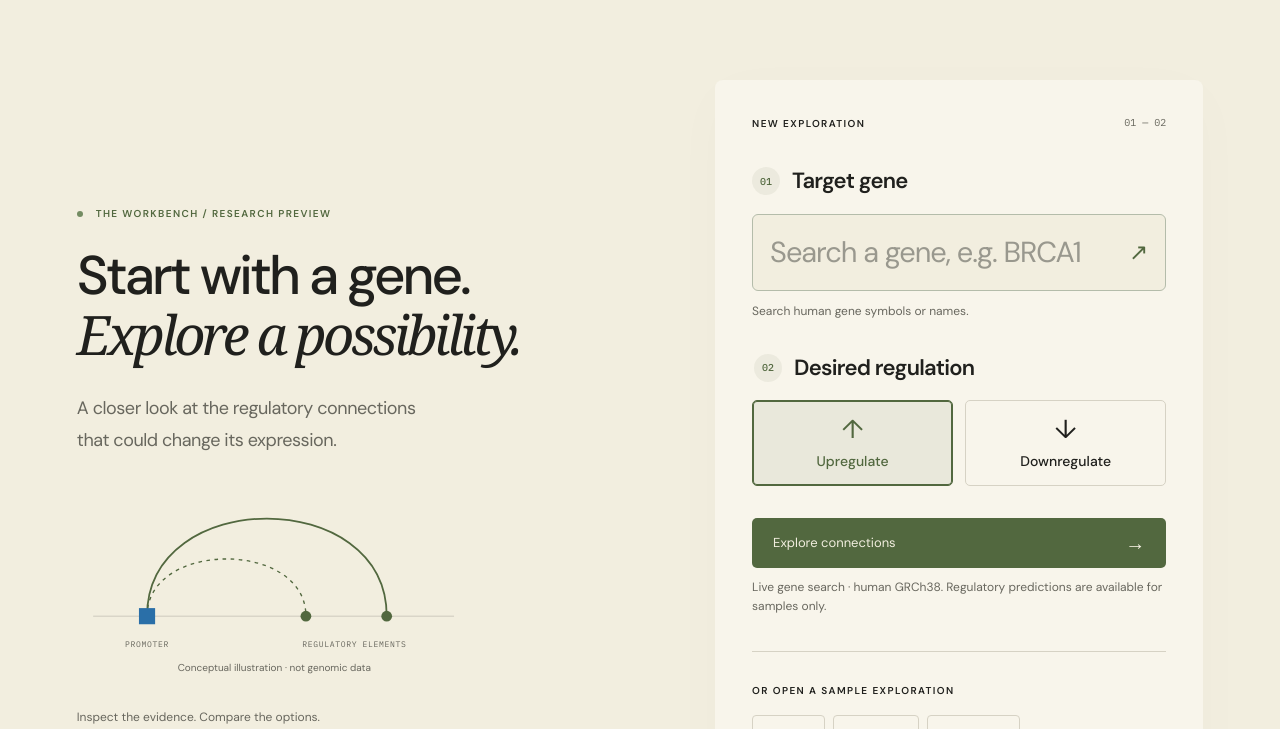
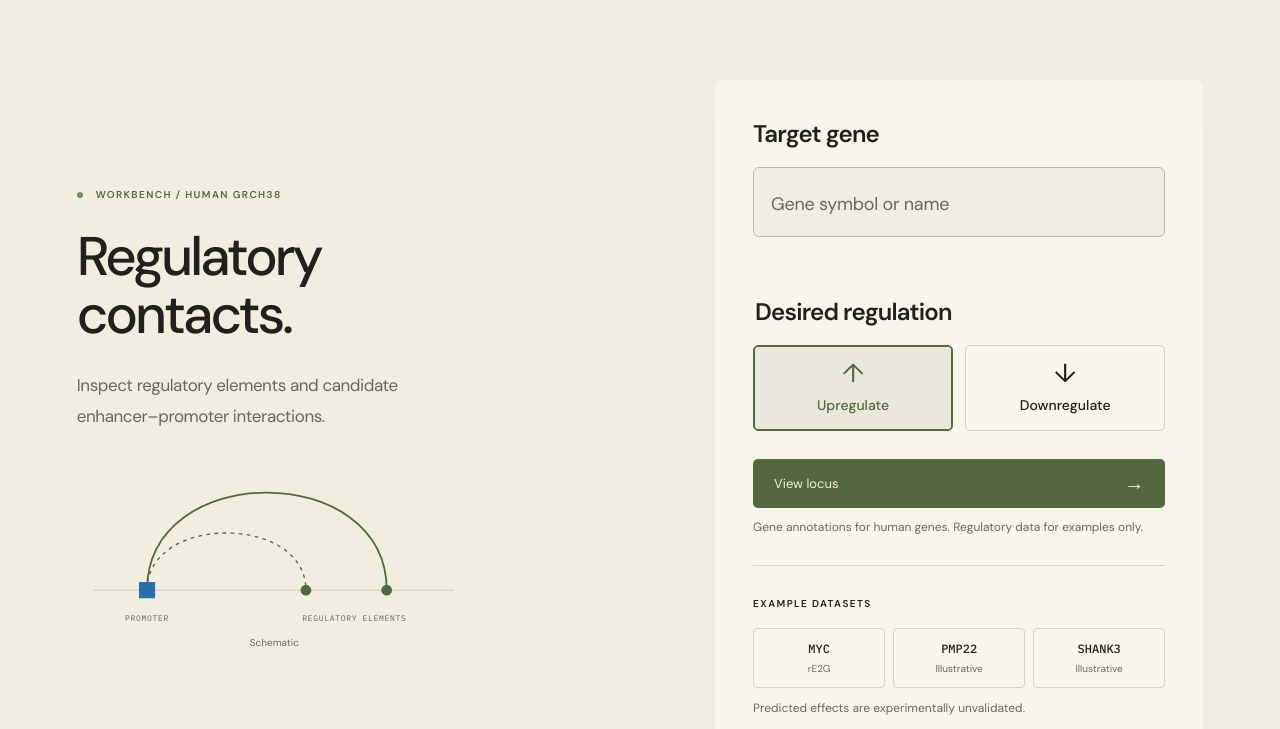
Before and after one commit to nathnwe/hack-anthropic-modal-2026, an Astro site in the folder site/: page /hack-anthropic-modal-2026/workbench in a window 1280 px wide. Shown: the part 71-800 px from the top of the page. Built offline with nearby package versions, Linux system fonts and the light colour scheme; Astro itself is replaced by a stand-in of ours.

Commit message:
Simplify workbench copy and clarify example data

```diff
--- a/site/src/pages/workbench.astro
+++ b/site/src/pages/workbench.astro
@@ -14,16 +14,16 @@ const records = Object.values(
   <div class="workbench-shell page-shell">
     <div class="workbench-intro">
       <p class="eyebrow">
-        <span class="status-dot"></span> The workbench / Research preview
+        <span class="status-dot"></span> Workbench / Human GRCh38
       </p>
       <h1>
-        Start with a gene.
+        Regulatory
         <br />
-        <em>Explore a possibility.</em>
+        contacts.
       </h1>
       <p class="lead">
-        A closer look at the regulatory connections
-        <br class="desktop-break" /> that could change its expression.
+        Inspect regulatory elements and candidate enhancer–promoter
+        interactions.
       </p>
       <div class="mini-loop" aria-hidden="true">
         <svg viewBox="0 0 440 180" fill="none">
@@ -49,21 +49,10 @@ const records = Object.values(
             REGULATORY ELEMENTS
           </text>
         </svg>
-        <span class="small muted">
-          Conceptual illustration · not genomic data
-        </span>
+        <span class="small muted">Schematic</span>
       </div>
-      <p class="workbench-footnote">
-        Inspect the evidence. Compare the options.
-        <br />
-        Keep the unknowns in view.
-      </p>
     </div>
     <div class="query-panel">
-      <div class="panel-heading">
-        <span class="eyebrow">New exploration</span>
-        <span class="mono muted">01 — 02</span>
-      </div>
       <form
         id="query-form"
         action={`${base}/results/`}
@@ -71,7 +60,7 @@ const records = Object.values(
         data-symbols={JSON.stringify(records.map((r) => r.gene.symbol))}
       >
         <label class="field-label" for="gene">
-          <span class="mono">01</span> Target gene
+          Target gene
         </label>
         <div class="gene-input-wrap">
           <input
@@ -81,14 +70,13 @@ const records = Object.values(
             aria-autocomplete="list"
             aria-expanded="false"
             aria-controls="gene-suggestions"
-            placeholder="Search a gene, e.g. BRCA1"
+            placeholder="Gene symbol or name"
             required
             maxlength="60"
             autocomplete="off"
             spellcheck="false"
-            aria-describedby="gene-help form-error"
+            aria-describedby="gene-help dataset-scope form-error"
           />
-          <span aria-hidden="true">↗</span>
         </div>
         <input id="gene-source" name="source" value="reference" type="hidden" />
         <ul
@@ -98,13 +86,9 @@ const records = Object.values(
           aria-label="Human gene suggestions"
           hidden
         ></ul>
-        <p class="small muted" id="gene-help" aria-live="polite">
-          Search human gene symbols or names.
-        </p>
+        <p class="small muted" id="gene-help" aria-live="polite"></p>
         <fieldset class="direction-fieldset">
-          <legend class="field-label">
-            <span class="mono">02</span> Desired regulation
-          </legend>
+          <legend class="field-label">Desired regulation</legend>
           <div class="direction-options">
             <label>
               <input type="radio" name="intent" value="up" checked />
@@ -122,15 +106,14 @@ const records = Object.values(
         </fieldset>
         <p class="form-error" id="form-error" role="alert" hidden></p>
         <button class="button dark submit-button" type="submit">
-          Explore connections <span aria-hidden="true">→</span>
+          View locus <span aria-hidden="true">→</span>
         </button>
-        <p class="small muted">
-          Live gene search · human GRCh38. Regulatory predictions are available
-          for samples only.
+        <p class="small muted" id="dataset-scope">
+          Gene annotations for human genes. Regulatory data for examples only.
         </p>
       </form>
       <div class="example-picker">
-        <span class="eyebrow">Or open a sample exploration</span>
+        <span class="eyebrow">Example datasets</span>
         <div class="example-buttons">
           {records.map((r) => (
             <button
@@ -145,22 +128,15 @@ const records = Object.values(
                     : "up"
               }
             >
-              {r.gene.symbol}
-              <span aria-hidden="true">↗</span>
+              <strong>{r.gene.symbol}</strong>
+              <span>{r.gene.symbol === "MYC" ? "rE2G" : "Illustrative"}</span>
             </button>
           ))}
         </div>
-        <p id="example-status" class="small muted" aria-live="polite">
-          Sample data for exploring the interface.
+        <p class="small muted">
+          Predicted effects are experimentally unvalidated.
         </p>
       </div>
-      <p class="placeholder-note">
-        <span aria-hidden="true">◇</span>
-        <span>
-          <strong>Know your source.</strong> Sample predictions are unvalidated.
-          Illustrative records remain labelled.
-        </span>
-      </p>
     </div>
   </div>
   <script src="../scripts/workbench.ts"></script>
--- a/site/src/scripts/workbench.ts
+++ b/site/src/scripts/workbench.ts
@@ -19,8 +19,7 @@ function cancel() {
   clearTimeout(timer);
   controller?.abort();
   close();
-  if (status.textContent === "Searching human genes…")
-    status.textContent = "Search human gene symbols or names.";
+  if (status.textContent === "Searching…") status.textContent = "";
 }
 function choose(index: number) {
   input.value = items[index].symbol;
@@ -44,13 +43,13 @@ input.addEventListener("input", () => {
   close();
   const query = input.value.trim();
   if (query.length < 2) {
-    status.textContent = "Search human gene symbols or names.";
+    status.textContent = "";
     return;
   }
   timer = setTimeout(async () => {
     const request = new AbortController();
     controller = request;
-    status.textContent = "Searching human genes…";
+    status.textContent = "Searching…";
     try {
       const result = await suggestGenes(query, request.signal);
       if (request.signal.aborted || input.value.trim() !== query) return;
@@ -65,12 +64,11 @@ input.addEventListener("input", () => {
       list.hidden = !items.length;
       input.setAttribute("aria-expanded", String(items.length > 0));
       status.textContent = items.length
-        ? `${items.length} human genes. Use ↑ ↓ and Enter to choose.`
+        ? `${items.length} matches · ↑ ↓ to select, Enter to confirm.`
         : "No suggestions found. Try another symbol or name.";
     } catch {
       if (!request.signal.aborted)
-        status.textContent =
-          "Live search is temporarily unavailable. You can still open a sample below.";
+        status.textContent = "Gene search unavailable. Try an example dataset.";
     }
   }, 250);
 });
@@ -115,6 +113,9 @@ document.querySelectorAll<HTMLButtonElement>("[data-gene]").forEach((button) =>
     form.querySelector<HTMLInputElement>(
       `input[value="${button.dataset.mode}"]`,
     )!.checked = true;
-    status.textContent = `${input.value} sample selected. Change the direction or explore.`;
+    status.textContent =
+      input.value === "MYC"
+        ? "MYC · rE2G predictions"
+        : `${input.value} · illustrative data`;
   }),
 );
--- a/site/src/styles/global.css
+++ b/site/src/styles/global.css
@@ -623,7 +623,8 @@ b {
   color: var(--accent);
 }
 .workbench-intro > .lead {
-  font-size: 18px;
+  max-width: 360px;
+  font-size: 17px;
   color: var(--muted);
   line-height: 1.8;
 }
@@ -646,49 +647,21 @@ b {
   font-size: 10px;
   margin-top: 4px;
 }
-.workbench-footnote {
-  font-size: 12px;
-  color: var(--muted);
-  margin-top: 32px;
-}
 .query-panel {
   background: var(--panel);
-  padding: 35px 37px 29px;
+  padding: 38px;
   border-radius: 8px;
   box-shadow: 0 12px 60px #39302005;
 }
-.panel-heading {
-  display: flex;
-  justify-content: space-between;
-  align-items: center;
-  margin-bottom: 35px;
-}
-.panel-heading .mono {
-  font-size: 10px;
-}
 .field-label {
   display: flex;
   gap: 12px;
   align-items: center;
-  font-size: 22px;
+  font-size: 24px;
   font-weight: 600;
   letter-spacing: -0.035em;
   line-height: 1.3;
   margin-bottom: 18px;
-}
-.field-label .mono {
-  display: inline-flex;
-  align-items: center;
-  justify-content: center;
-  width: 28px;
-  height: 28px;
-  flex-shrink: 0;
-  border-radius: 50%;
-  background: #52683f12;
-  font-size: 10px;
-  font-weight: 500;
-  letter-spacing: 0;
-  color: var(--accent);
 }
 .gene-input-wrap {
   display: flex;
@@ -705,7 +678,7 @@ b {
 .gene-input-wrap input {
   width: 100%;
   min-width: 0;
-  font-size: 29px;
+  font-size: 24px;
   letter-spacing: -0.035em;
   color: var(--ink);
   background: transparent;
@@ -714,20 +687,21 @@ b {
   outline: none;
 }
 .gene-input-wrap input::placeholder {
-  color: #99988e;
+  color: var(--muted);
+  font-size: 18px;
+  letter-spacing: -0.015em;
 }
 .gene-input-wrap:has(input:focus-visible) {
   outline: 2px solid var(--blue);
   outline-offset: 5px;
 }
-.gene-input-wrap > span {
-  font-size: 23px;
-  color: var(--accent);
+#gene-help {
+  min-height: 1.65em;
 }
 .direction-fieldset {
   border: 0;
   padding: 0;
-  margin: 32px 0;
+  margin: 28px 0;
 }
 .direction-fieldset legend {
   margin-bottom: 18px;
@@ -789,26 +763,34 @@ b {
   margin: 0 0 15px;
 }
 .example-picker {
-  margin-top: 35px;
-  padding-top: 25px;
+  margin-top: 28px;
+  padding-top: 24px;
   border-top: 1px solid var(--line);
 }
 .example-buttons {
-  display: flex;
+  display: grid;
+  grid-template-columns: repeat(3, minmax(0, 1fr));
   gap: 8px;
   margin: 13px 0 11px;
-  flex-wrap: wrap;
 }
 .example-button {
   display: flex;
-  gap: 18px;
+  flex-direction: column;
+  gap: 2px;
   align-items: center;
   background: transparent;
   border: 1px solid var(--line);
   border-radius: 4px;
-  padding: 8px 12px;
+  padding: 10px 6px;
+}
+.example-button strong {
   font-family: var(--mono);
-  font-size: 11px;
+  font-size: 12px;
+  font-weight: 500;
+}
+.example-button > span {
+  font-size: 10px;
+  color: var(--muted);
 }
 .example-button:hover {
   border-color: var(--accent);
@@ -1814,8 +1796,7 @@ pre code {
   .workbench-intro > .lead {
     font-size: 16px;
   }
-  .mini-loop,
-  .workbench-footnote {
+  .mini-loop {
     display: none;
   }
   .query-panel {
```
